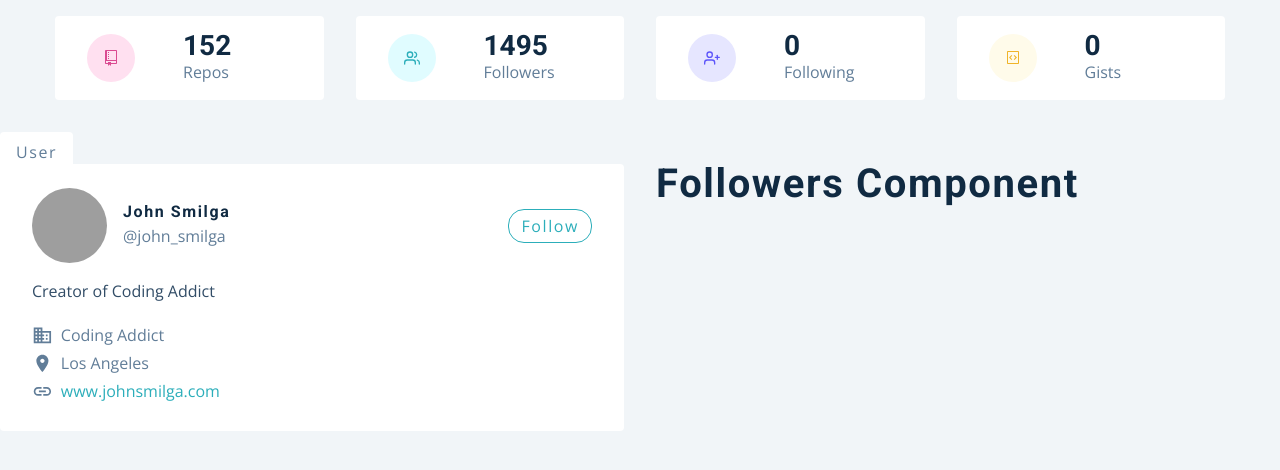
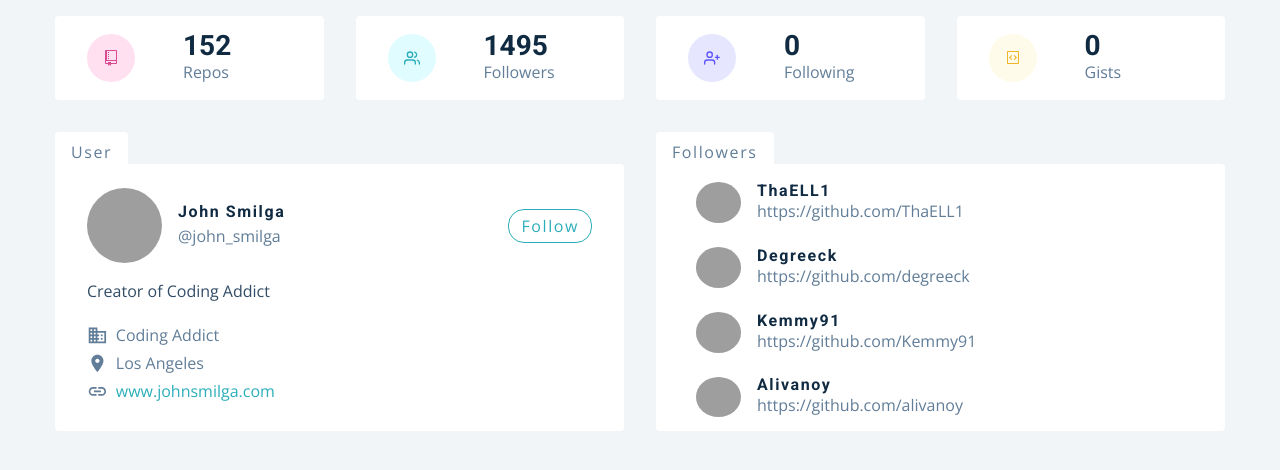
Before and after one commit to Chintankuma/github-search-user, a React (Create React App) app: page / in a window 1280 px wide. Shown: the top 470 px of the page. Built offline with nearby package versions, Linux system fonts and the light colour scheme; grey boxes are pictures that could not be loaded.

Commit message:
completed followes components

```diff
--- a/src/components/Followers.js
+++ b/src/components/Followers.js
@@ -1,9 +1,29 @@
-import React from 'react';
-import { GithubContext } from '../context/context';
-import styled from 'styled-components';
+import React from "react";
+import { GithubContext } from "../context/context";
+import styled from "styled-components";
 
 const Followers = () => {
-  return <h2>followers component</h2>;
+  const { followers } = React.useContext(GithubContext);
+  // console.log(followers);
+
+  return (
+    <Wrapper>
+      <div className="followers">
+        {followers.map((follower, index) => {
+          const { avatar_url: img, html_url, login } = follower;
+          return (
+            <article key={index}>
+              <img src={img} alt={login}></img>
+              <div>
+                <h4>{login}</h4>
+                <a href={html_url}>{html_url}</a>
+              </div>
+            </article>
+          );
+        })}
+      </div>
+    </Wrapper>
+  );
 };
 
 const Wrapper = styled.article`
@@ -14,7 +34,7 @@
   position: relative;
 
   &::before {
-    content: ' followers';
+    content: " followers";
     position: absolute;
     top: 0;
     left: 0;
--- a/src/components/User.js
+++ b/src/components/User.js
@@ -5,7 +5,7 @@
 const User = () => {
   return (
     <section className="section">
-      <Wrapper class="section-center">
+      <Wrapper className="section-center">
         <Card></Card>
         <Followers></Followers>
       </Wrapper>
```
